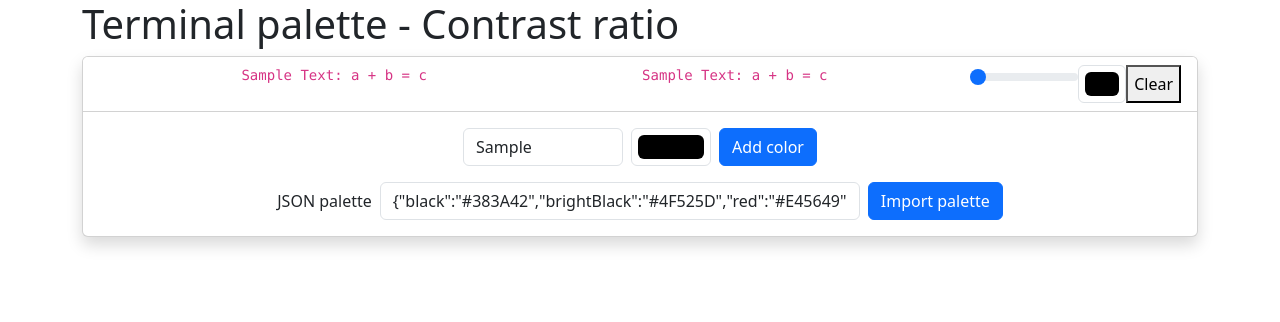
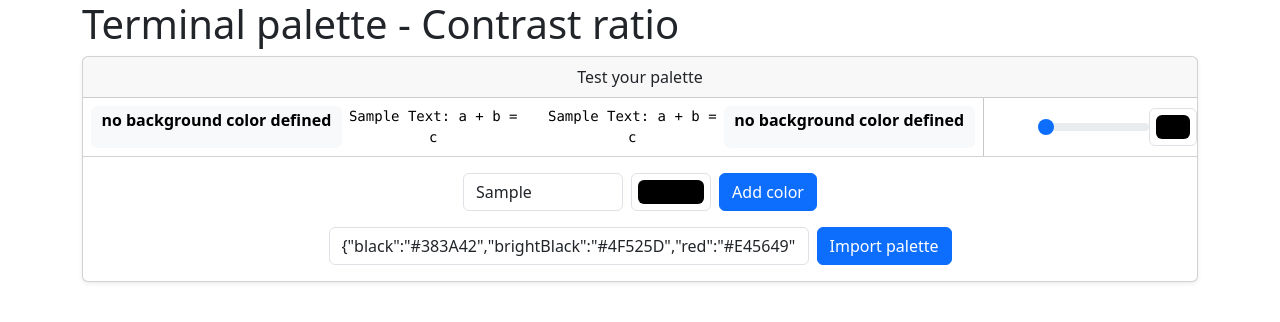
Before and after one commit to antoinechedin/contrast-ratio, a plain HTML site: page index.html in a window 1280 px wide. Both pictures are taken after typing "Sample" into the empty fields and a click on the input "Add color". Drawn offline with nearby package versions, Linux system fonts and the light colour scheme.

Commit message:
Improve UI

```diff
--- a/color.js
+++ b/color.js
@@ -542,7 +542,9 @@ function srgb_to_okhsl(rgb) {
     let C_max = Cs[2];
 
     let s;
-    if (C < C_mid) {
+    if (C == 0) {
+        s = 0;
+    } else if (C < C_mid) {
         let k_0 = 0;
         let k_1 = 0.8 * C_0;
         let k_2 = (1 - k_1 / C_mid);
@@ -681,7 +683,7 @@ function hex_to_rgb(hex) {
         return [a, a, a];
     }
 
-    return null;
+    return [0, 0, 0];
 }
 
 function rgb_to_hex(rgb) {
--- a/index.html
+++ b/index.html
@@ -14,18 +14,22 @@
     <main class="container">
         <h1>Terminal palette - Contrast ratio</h1>
 
-        <div id="palette-edition" class="card shadow">
+        <div id="palette-edition" class="card shadow-sm">
+            <div class="card-header text-center">
+                Test your palette
+            </div>
+            <ul id="color-list" class="list-group list-group-flush"></ul>
             <div class="card-body">
-                <form id="import-color" class="d-flex justify-content-center align-items-center mb-3" style="gap:0.5rem;">
+                <form id="import-color" class="hstack gap-2 justify-content-center align-items-center mb-3">
                     <label for="hex-color-text" class="visually-hidden">Hex Value</label>
                     <input id="hex-color" name="hex-color" class="form-control" type="text" placeholder="Hex Value"
                         style="flex-basis: 10rem;" />
                     <input id="color-picker" name="color-picker" class="form-control form-control-color" type="color"  style="flex-basis: 5rem;"/>
                     <input class="btn btn-primary" type="submit" value="Add color" />
                 </form>
-                <form id="import-palette" class="d-flex justify-content-center align-items-center" style="gap:0.5rem;">
-                    <label for="json">JSON palette</label>
-                    <input id="json" name="json" class="form-control" type="text" style="flex-basis: 30rem;" />
+                <form id="import-palette" class="hstack gap-2 justify-content-center align-items-center">
+                    <label for="json"  class="visually-hidden">JSON palette</label>
+                    <input id="json" name="json" class="form-control" type="text" placeholder="JSON Palette" style="flex-basis: 30rem;" />
                     <input class="btn btn-primary" type="submit" value="Import palette" />
                 </form>
             </div>
--- a/main.js
+++ b/main.js
@@ -37,31 +37,51 @@ class HTMLColorFieldSetElement extends HTMLLIElement {
     }
 
     connectedCallback() {
-        this.className = 'list-group-item d-flex';
+        this.className = 'list-group-item d-flex align-items-center p-0';
 
-        const grow = document.createElement('div');
-        grow.className = 'flex-grow-1 d-flex justify-content-between';
-        this.appendChild(grow);
+        this.preview = document.createElement('div');
+        this.preview.className = 'flex-grow-1 d-flex justify-content-between p-2';
+        this.appendChild(this.preview);
 
         this.originalColorRatio = document.createElement('span');
-        this.originalColorRatio.style.flexBasis = '4%';
-        // this.originalColorRatio.className = "ratio";
-        grow.appendChild(this.originalColorRatio);
+        this.originalColorRatio.style.flexBasis = '4.5rem';
+        this.originalColorRatio.style.fontSize = '1em';
+        this.originalColorRatio.className = 'badge text-bg-light';
+        this.preview.appendChild(this.originalColorRatio);
 
         this.originalSample = document.createElement('code');
         this.originalSample.className = 'flex-grow-1 text-center';
         this.originalSample.innerText = "Sample Text: a + b = c";
-        grow.appendChild(this.originalSample);
+        this.preview.appendChild(this.originalSample);
+
+        this.editionPreview = document.createElement('div');
+        this.editionPreview.className = 'flex-grow-1 d-flex justify-content-between p-2';
+        this.appendChild(this.editionPreview);
 
         this.sample = document.createElement('code');
         this.sample.className = 'flex-grow-1 text-center';
         this.sample.innerText = "Sample Text: a + b = c";
-        grow.appendChild(this.sample);
+        this.editionPreview.appendChild(this.sample);
 
         this.colorRatio = document.createElement('span');
-        // this.colorRatio.className = "ratio";
-        this.colorRatio.style.flexBasis = '4%';
-        grow.appendChild(this.colorRatio);
+        this.colorRatio.className = 'badge text-bg-light';
+        this.colorRatio.style.flexBasis = '4.5rem';
+        this.colorRatio.style.fontSize = '1em';
+        this.editionPreview.appendChild(this.colorRatio);
+
+        const rule = document.createElement('div');
+        rule.className = 'vr';
+        this.appendChild(rule);
+
+        this.resetButton = document.createElement('button');
+        this.resetButton.innerText = 'Clear';
+        this.resetButton.addEventListener('click', (event) => {
+            event.preventDefault();
+            this.setColor(this.originalHsl);
+            this.changed = false;
+            // this.removeAttribute('modified');
+        });
+        this.appendChild(this.resetButton);
 
         this.slider = document.createElement('input');
         this.slider.type = 'range';
@@ -85,16 +105,6 @@ class HTMLColorFieldSetElement extends HTMLLIElement {
         this.input.addEventListener('input', () => {
             this.setColor(srgb_to_okhsl(hex_to_rgb(this.input.value)));
         });
-
-        this.resetButton = document.createElement('button');
-        this.resetButton.innerText = 'Clear';
-        this.resetButton.addEventListener('click', (event) => {
-            event.preventDefault();
-            this.setColor(this.originalHsl);
-            this.changed = false;
-            // this.removeAttribute('modified');
-        });
-        this.appendChild(this.resetButton);
     }
 
     setColor(hsl) {
@@ -104,10 +114,10 @@ class HTMLColorFieldSetElement extends HTMLLIElement {
         this.input.value = rgb_to_hex(okhsl_to_srgb(this.hsl));
         this.slider.value = this.hsl[2];
         if (this.changed) {
-            this.resetButton.removeAttribute('hidden');
+            this.resetButton.style.visibility = 'visible';
             // this.setAttribute('modified', '');
         } else {
-            this.resetButton.setAttribute('hidden', '');
+            this.resetButton.style.visibility = 'hidden';
             // this.removeAttribute('modified');
         }
 
@@ -135,7 +145,7 @@ window.customElements.define('color-fieldset', HTMLColorFieldSetElement, { exten
 
 let backgroundColor = null;
 let colors = [];
-let list = null;
+let list = document.getElementById('color-list');
 let nextColorId = 0;
 
 const root = document.getElementById('palette-edition');
@@ -144,18 +154,11 @@ const paletteForm = document.getElementById('import-palette');
 paletteForm.addEventListener('submit', (event) => {
     event.preventDefault();
 
-    if (list === null) {
-        list = document.createElement('ul');
-        list.className = 'list-group list-group-flush';
-        root.prepend(list);
-    }
-
     let paletteJsonString = paletteForm.elements['json'].value;
     let palette = JSON.parse(paletteJsonString);
 
     for (let key in palette) {
         let fieldset = document.createElement('li', { is: 'color-fieldset' });
-        fieldset.className = 'list-group-item';
         colors.push(fieldset);
         if (key === "background") {
             backgroundColor = fieldset;
@@ -174,19 +177,18 @@ paletteForm.addEventListener('submit', (event) => {
     updateBackgrounds();
 })
 
-function updateBackgrounds()
-{
+function updateBackgrounds() {
     if (backgroundColor === null) return;
 
     colors.forEach((fieldset) => {
-        fieldset.originalSample.style.backgroundColor = rgb_to_hex(okhsl_to_srgb(backgroundColor.originalHsl));
-        fieldset.sample.style.backgroundColor = rgb_to_hex(okhsl_to_srgb(backgroundColor.hsl));
+        fieldset.preview.style.backgroundColor = rgb_to_hex(okhsl_to_srgb(backgroundColor.originalHsl));
+        fieldset.editionPreview.style.backgroundColor = rgb_to_hex(okhsl_to_srgb(backgroundColor.hsl));
     })
 }
 
 
 const colorForm = document.getElementById('import-color');
-colorForm.addEventListener('submit',(event) => {
+colorForm.addEventListener('submit', (event) => {
     event.preventDefault();
     const root = document.getElementById('palette-edition');
 
@@ -216,10 +218,10 @@ colorForm.addEventListener('submit',(event) => {
 
 const colorPicker = document.getElementById('color-picker');
 const hexColor = document.getElementById('hex-color');
-colorPicker.addEventListener('input', ()=> {
+colorPicker.addEventListener('input', () => {
     hexColor.value = colorPicker.value;
 })
-hexColor.addEventListener('change', ()=>{
+hexColor.addEventListener('change', () => {
     colorPicker.value = hexColor.value;
 })
 
```
